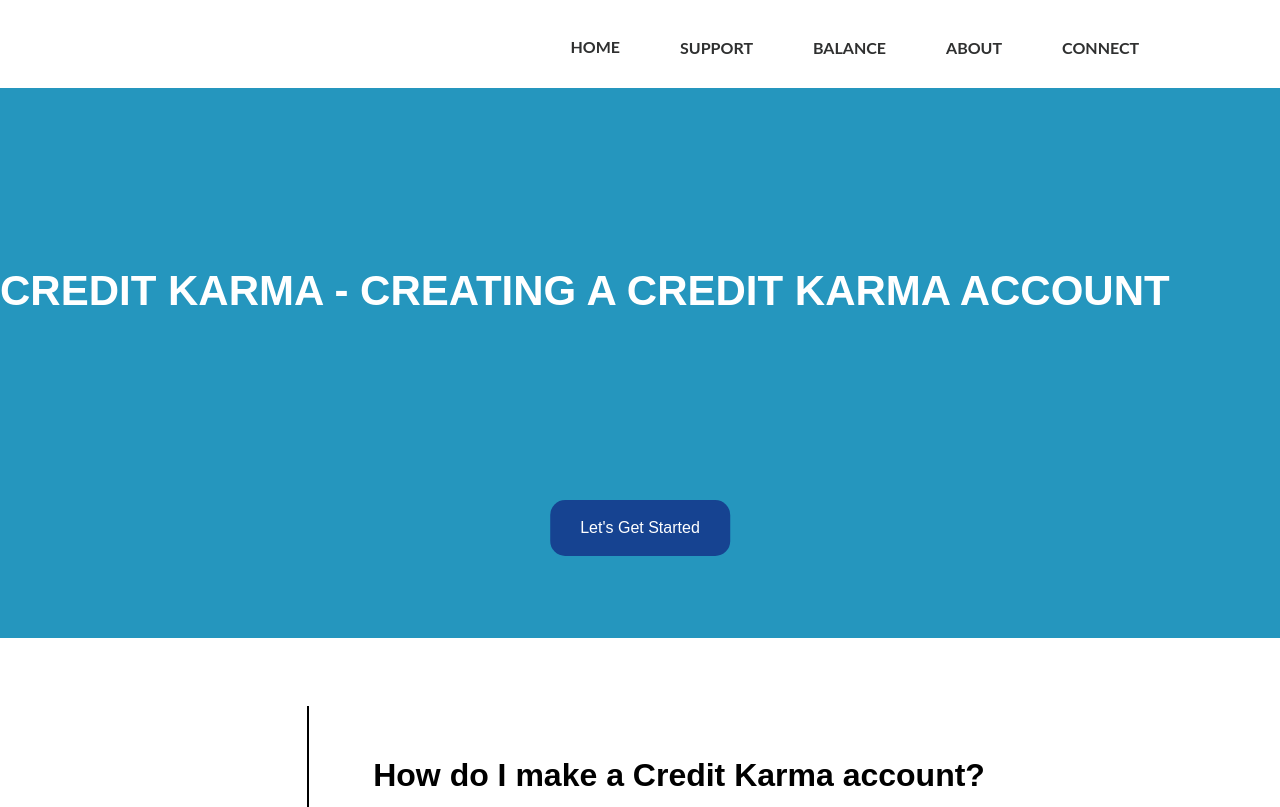
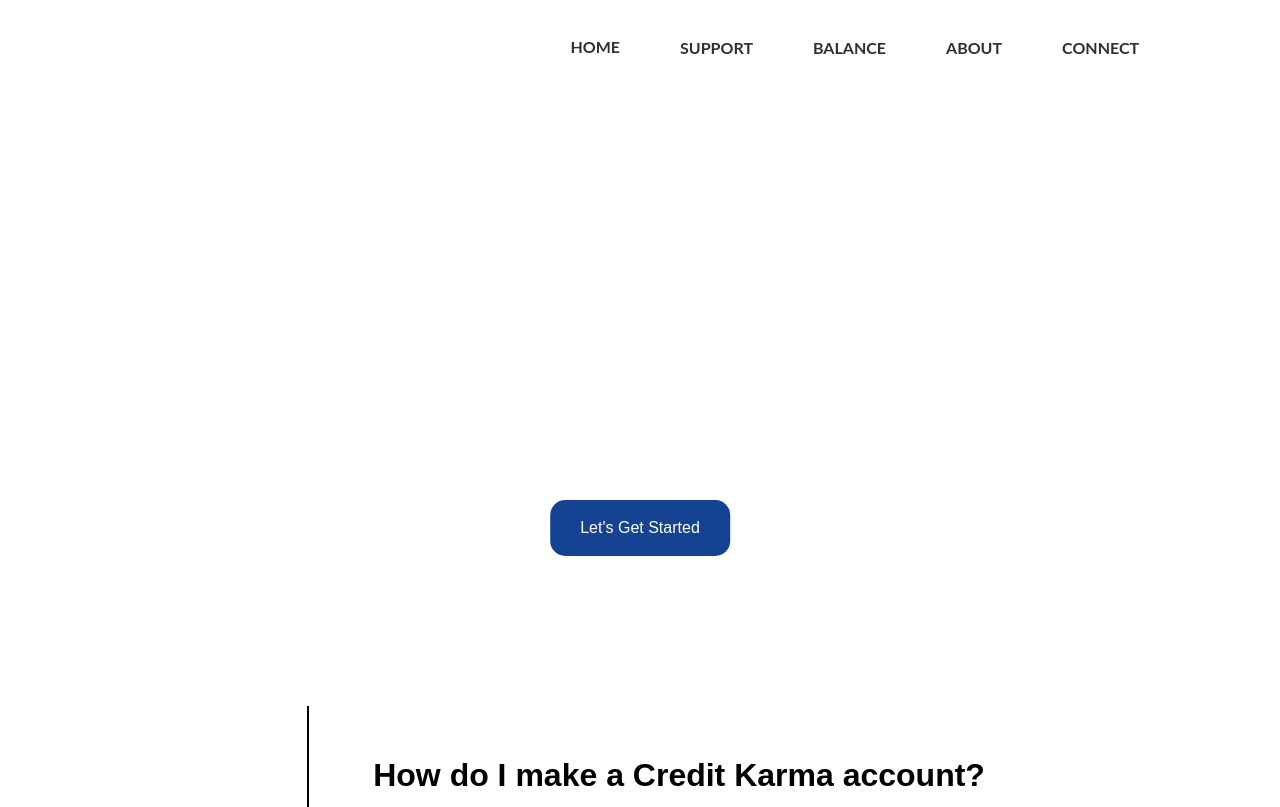
Before and after one commit to Creditkarmalogin/Creditkarmalogin.github.io, a plain HTML site: page index.html in a window 1280 px wide. Shown: the top 807 px of the page. Drawn offline with Linux system fonts and the light colour scheme.

Commit message:
Update index.html

```diff
--- a/index.html
+++ b/index.html
@@ -71,7 +71,7 @@
             height: 550px;
             margin-top: 1%;
             /*opacity:0.7;*/
-            background-color: rgba(37, 150, 190, 1.5);
+
         }
 
         #banner h1 {
```
